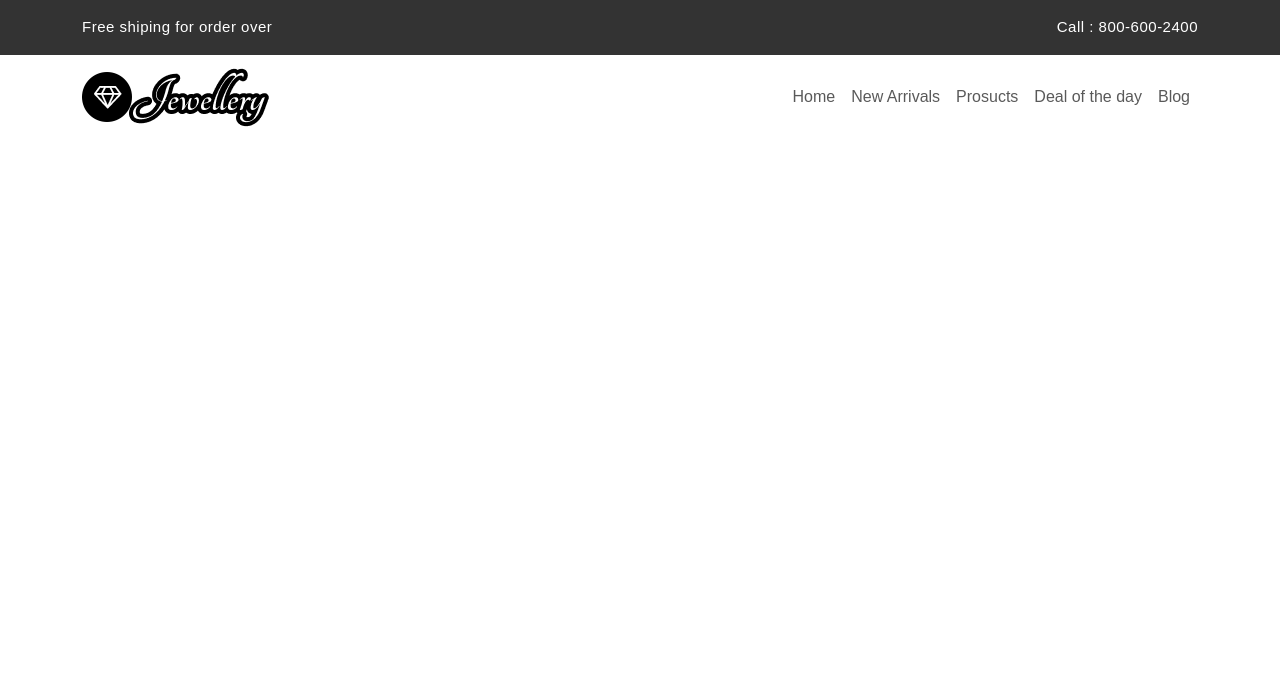
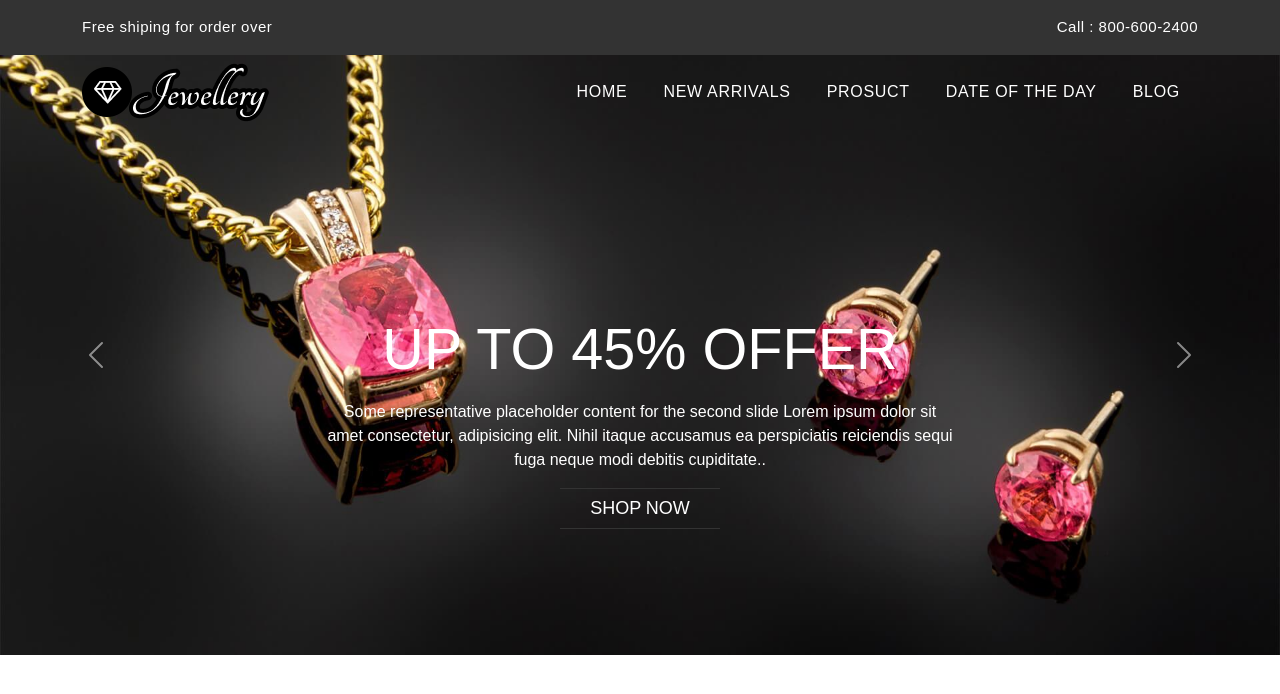
Before and after one commit to devmahin/Bootstrap-project-2, a plain HTML site: page index.html in a window 1280 px wide. Drawn offline with nearby package versions, Linux system fonts and the light colour scheme.

Commit message:
home complete

```diff
--- a/css/style.css
+++ b/css/style.css
@@ -56,7 +56,7 @@ body{
 
 /* ==============custom css========== */
 h1{
-    font-size: 3rem;
+    font-size: 4.5vw;
     font-weight: 400;
     margin-bottom: 1rem;
     text-transform: uppercase;
@@ -78,7 +78,9 @@ h4{
     color: var(--white-color);
     transition: all .3s linear;
 }
-
+a{
+    text-decoration: none;
+}
 .main-btn{
     height: 40px;
     line-height: 40px;
@@ -99,23 +101,23 @@ h4{
     left: 0;
     width: 100%;
     height: 1px;
+    content: "";
     transition: all .5s ease-out 0s;
     transform: translateX(-20px);
+    transform: translateY(-20px)
 }
 .main-btn::after{
     transform: translateX(20px);
     -webkit-transform: translateY(20px);
 }
-.main-btn:hover::after{
-    transform: rotate(20deg);
-    -webkit-transform: translateY(20px);
-}
+
 .main-btn:hover::before{
     transform: rotate(20deg);
     -webkit-transform: rotate(20deg);
     background-color: var(--primary-color);
 }
-.main-btn:hover::before{
+
+.main-btn:hover::after{
     transform: rotate(-20deg);
     -webkit-transform: rotate(-20deg);
     background-color: var(--primary-color);
@@ -149,6 +151,16 @@ h4{
     font-size: 15px;
     letter-spacing: 0.5px;
 }
+
+/* navbar */
+.navication-wrap{
+    position: fixed;
+    width: 100%;
+    left: 0;
+    z-index: 100000;
+}
+
+
 .navbar-toggler{
     border: none;
     font-size: 30px;
@@ -158,3 +170,44 @@ h4{
     border: none;
     box-shadow: none;
 }
+.navication-wrap .nav-item{
+    padding: 0 10px;
+}
+.navication-wrap .nav-link{
+    text-transform: uppercase;
+    color: var(--white-color);
+    letter-spacing: 0.5px;
+}
+.navication-wrap .nav-link{
+    text-transform: uppercase;
+    letter-spacing: .7px;
+}
+
+.navication-wrap .nav-link:hover,
+.navication-wrap .nav-link:active{
+    color: var(--primary-color);
+}
+/* ///navication change */
+.navication-wrap.scroll-on{
+    background-color: var(--black-color);
+    position: fixed;
+    width: 100%;
+    top: 0;
+    left: 0;
+    box-shadow: 2px 2px 2px 2px white;
+    transition: all .15s ease-in-out 0s;
+}
+.navication-wrap.scroll-on .nav-link:hover,
+.navication-wrap.scroll-on .nav-link:active{
+    color: var(--primary-color);
+
+}
+
+/* caption */
+#home .carousel-caption{
+    top: 15rem;
+}
+#home .carousel-caption p{
+    width: 70%;
+    margin: 1rem auto;
+}
--- a/index.html
+++ b/index.html
@@ -18,27 +18,22 @@
     <header>
         <!-- heading top -->
       <div class="heading-top">
-             <div class="container  d-flex justify-content-between align-items-center py-3">
+             <div class="container  d-flex justify-content-between align-items-center py-3 ">
             <span>Free shiping for order over</span>
             <span>Call : 800-600-2400</span>
         </div>
       </div>
 
         <!-- navbar -->
-        <nav class="navbar navbar-expand-lg ">
+        <nav class="navbar navbar-expand-lg navication-wrap">
           <div class="container">
-              <a class="navbar-brand" href="#">
-                <img class="img-fluid" src="images/logo.png" alt="">
-              </a>
+            <!-- <a class="navbar-brand" href="#">Navbar</a> -->
+            <img src="images/logo.png" class="img-fluid" alt="">
             <button class="navbar-toggler" type="button" data-bs-toggle="collapse" data-bs-target="#navbarNav" aria-controls="navbarNav" aria-expanded="false" aria-label="Toggle navigation">
-                <!-- <span class="navbar-toggler-icon"></span> -->
-                <i class="ri-menu-2-line "></i>
+              <span class="navbar-toggler-icon"></span>
             </button>
-
-
-
             <div class="collapse navbar-collapse" id="navbarNav">
-                <ul class="navbar-nav ms-auto">
+              <ul class="navbar-nav ms-auto ">
                 <li class="nav-item">
                   <a class="nav-link" aria-current="page" href="#home">Home</a>
                 </li>
@@ -46,10 +41,10 @@
                   <a class="nav-link" href="#">New Arrivals</a>
                 </li>
                 <li class="nav-item">
-                    <a class="nav-link" href="#">Prosucts</a>
+                  <a class="nav-link" href="#">Prosuct</a>
                 </li>
                 <li class="nav-item">
-                    <a class="nav-link" href="#">Deal of the day</a>
+                  <a class="nav-link" href="#">Date of the day</a>
                 </li>
                 <li class="nav-item">
                   <a class="nav-link" href="#">Blog</a>
@@ -58,10 +53,47 @@
             </div>
           </div>
         </nav>
-
     </header>
 
-
+<!-- section1 -->
+    <section id="home">
+      <div id="carouselExampleFade" class="carousel ">
+        <div class="carousel-inner">
+          <div class="carousel-item active">
+            <img src="images/bg/bg-1.jpg" class="d-block w-100" alt="...">
+            <div class="carousel-caption text-center">
+              <h1>up to 45% offer</h1>
+              <p>Some representative placeholder content for the second slide Lorem ipsum dolor sit amet consectetur, adipisicing elit. Nihil itaque accusamus ea perspiciatis reiciendis sequi fuga neque modi debitis cupiditate..</p>
+              <a href="" class="main-btn">Shop now</a>
+            </div>
+          </div>
+          <div class="carousel-item">
+            <img src="images/bg/bg-2.jpg" class="d-block w-100" alt="...">
+            <div class="carousel-caption text-center">
+              <h1>up to 45% offer</h1>
+              <p>Some representative placeholder content for the second slide.</p>
+              <a href="" class="main-btn">Shop now</a>
+            </div>
+          </div>
+          <div class="carousel-item">
+            <img src="images/bg/bg-2.jpg" class="d-block w-100" alt="...">
+            <div class="carousel-caption text-center">
+              <h1>up to 45% offer</h1>
+              <p>Some representative placeholder content for the second slide.</p>
+              <a href="" class="main-btn">Shop now</a>
+            </div>
+          </div>
+        </div>
+        <button class="carousel-control-prev" type="button" data-bs-target="#carouselExampleFade" data-bs-slide="prev">
+          <span class="carousel-control-prev-icon" aria-hidden="true"></span>
+          <span class="visually-hidden">Previous</span>
+        </button>
+        <button class="carousel-control-next" type="button" data-bs-target="#carouselExampleFade" data-bs-slide="next">
+          <span class="carousel-control-next-icon" aria-hidden="true"></span>
+          <span class="visually-hidden">Next</span>
+        </button>
+      </div>
+    </section>
 
 
 
```
Lines whose indentation alone changed are shown as unchanged.
